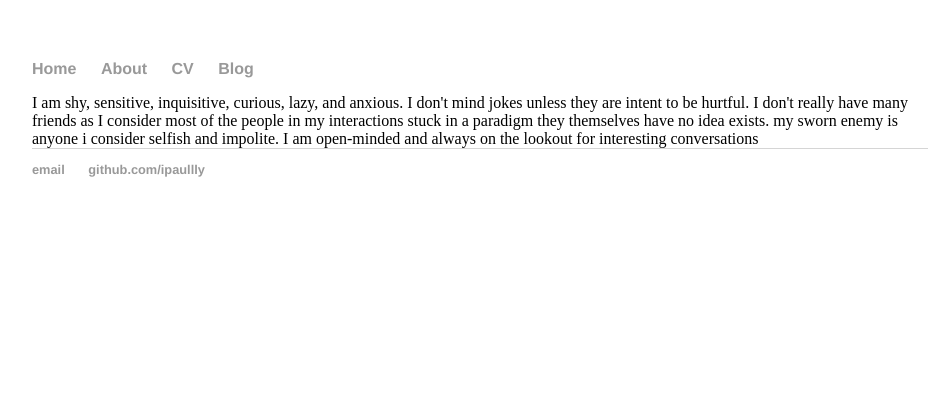
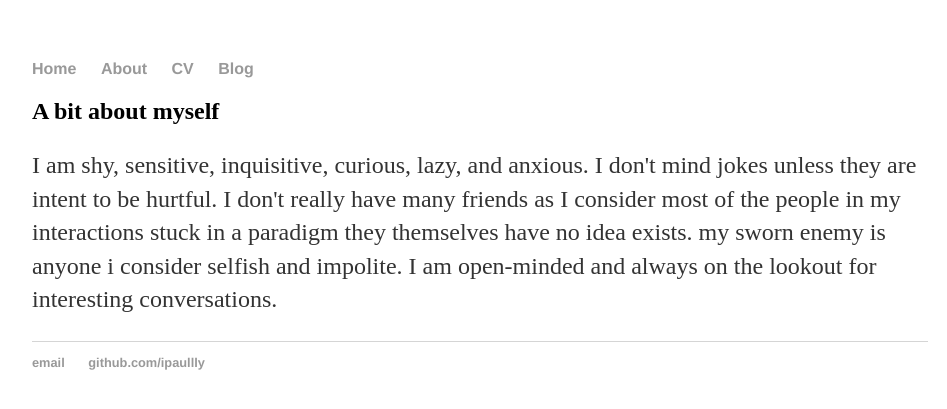
Before and after one commit to ipaullly/ipaullly.github.io, a Jekyll site: the page built from about/index.html, in a window 1280 px wide. Shown: the top 409 px of the page, without its empty margins (160-1107 px from the left). Built offline with Jekyll 4.4.1, drawn with Linux system fonts in a browser that asks for light colours.

Commit message:
Update index.html

```diff
--- a/about/index.html
+++ b/about/index.html
@@ -2,8 +2,9 @@
 layout: default
 title: About
 ---
-I am shy, sensitive, inquisitive, curious, lazy, and anxious. I don't mind jokes
+<h2>A bit about myself</h2>
+<p>I am shy, sensitive, inquisitive, curious, lazy, and anxious. I don't mind jokes
 unless they are intent to be hurtful. I don't really have many friends as I consider
 most of the people in my interactions stuck in a paradigm they themselves have no idea exists.
 my sworn enemy is anyone i consider selfish and impolite. I am open-minded and
-always on the lookout for interesting conversations
+  always on the lookout for interesting conversations.</p>
```
